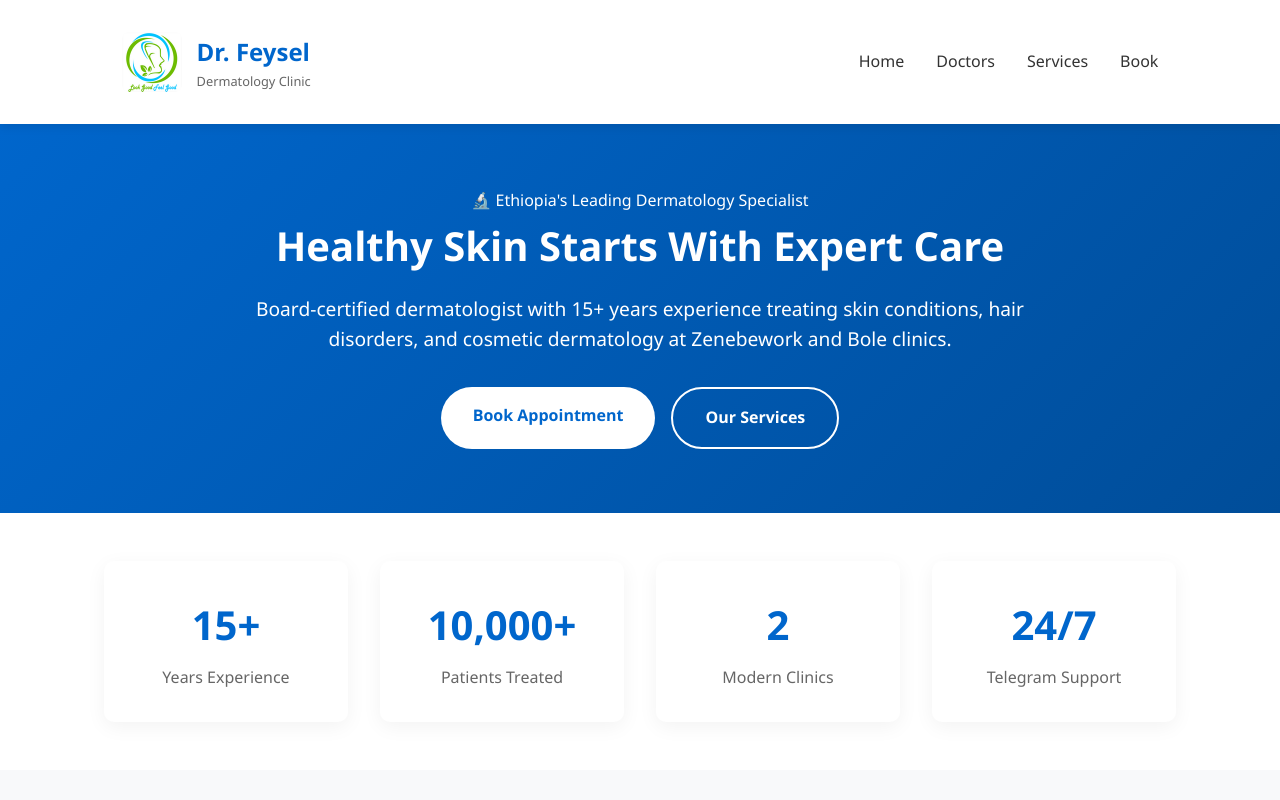
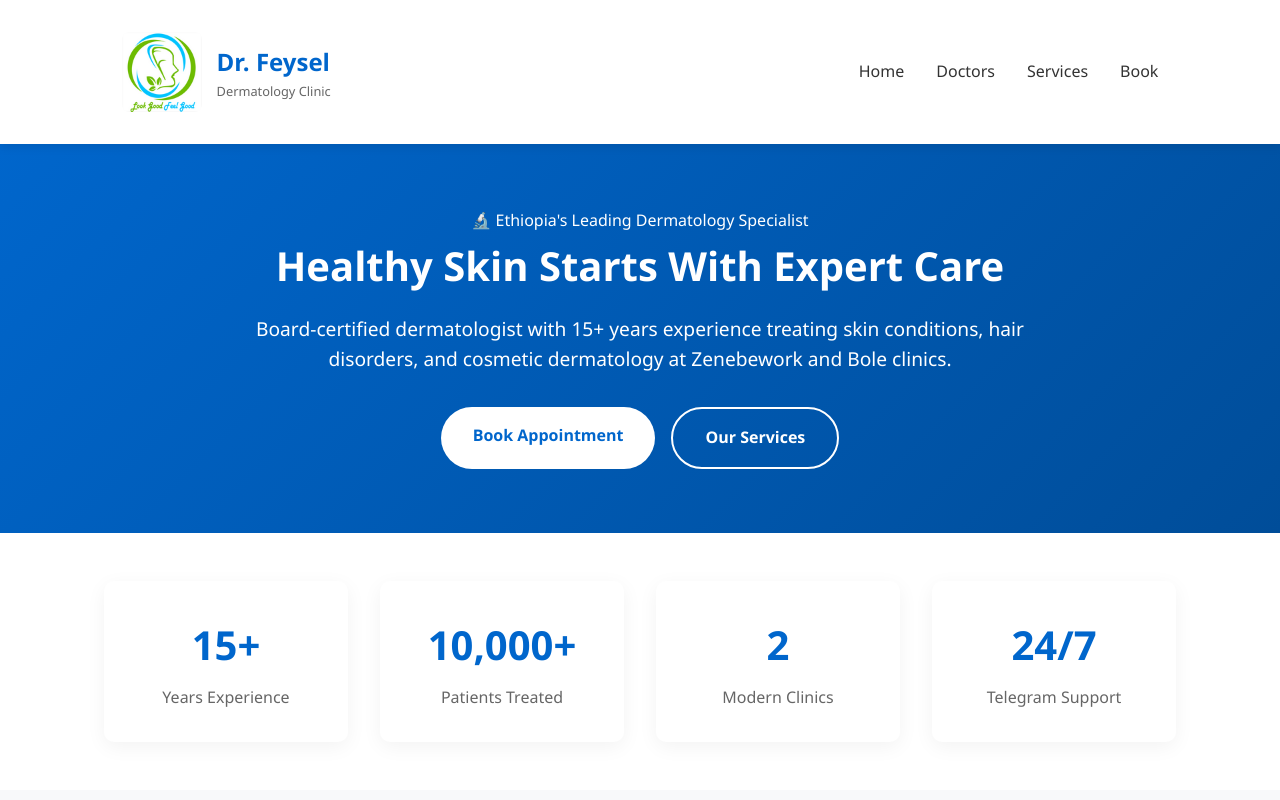
Before and after one commit to toticr183-dev/D.R-FEYSEL-DERMATOLOGIST-CLINIC, a website: page index.html in a window 1280 px wide. Shown: the top 800 px of the page. Drawn offline with nearby package versions, Linux system fonts and the light colour scheme; no server answers.

Commit message:
Update index.html

```diff
--- a/index.html
+++ b/index.html
@@ -725,7 +725,7 @@
 
         <!-- LOGO + CLINIC NAME -->
         <div style="display: flex; align-items: center; gap: 15px;">
-            <img src="logo.png" alt="Dr. Feysel Dermatology Clinic Logo" style="height: 60px; width: auto; border-radius: 8px;">
+            <img src="logo.png" alt="Dr. Feysel Dermatology Clinic Logo" style="height: 80px; width: auto; border-radius: 8px;">
             <div>
                 <h1 style="font-size: 1.5rem; color: #0066cc; margin: 0;">Dr. Feysel</h1>
                 <p style="font-size: 0.8rem; color: #666; margin: 0;">Dermatology Clinic</p>
```
